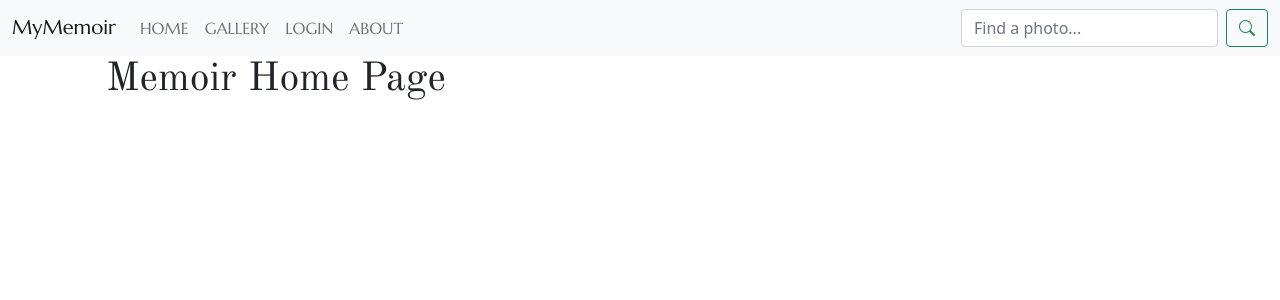
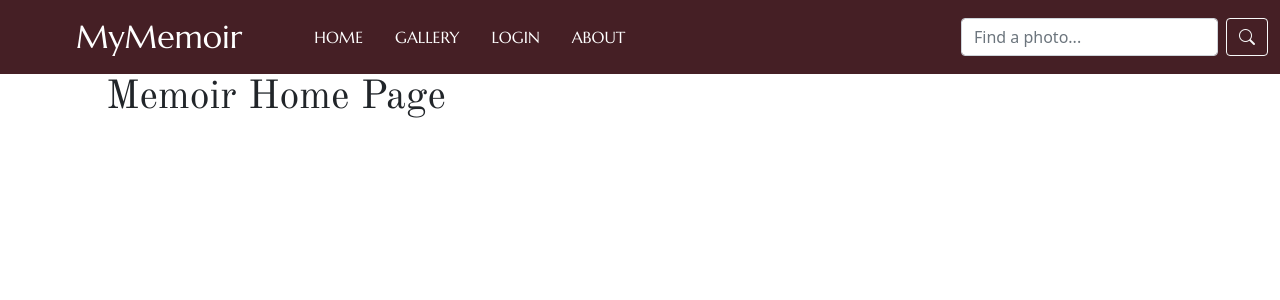
Before and after one commit to ShaviyaVictor/Django-photo-gallery, a Django app: page / in a window 1280 px wide. Shown: the top 300 px of the page. Run offline with Django 4.2, Linux system fonts and the light colour scheme.

Commit message:
Add styles to the NavBar

```diff
--- a/memoir/static/memoir/base.css
+++ b/memoir/static/memoir/base.css
@@ -8,6 +8,9 @@ font-family: 'Karma', serif; */
 font-family: 'Old Standard TT', serif; */
 @import url('https://fonts.googleapis.com/css2?family=Old+Standard+TT&display=swap');
 
+
+
+/* Global Styles */
 a, button {
   font-family: 'Marcellus', serif;
 }
@@ -19,3 +22,49 @@ p {
 h1, h2, h3, h4, h5, h6 {
   font-family: 'Old Standard TT', serif;
 }
+
+
+/* NavBar Styles */
+nav.bg-light {
+  background-color: #451F25 !important;
+}
+
+nav li a, a.navbar-brand{
+  color: #fff !important;
+}
+
+a.navbar-brand {
+  font-size: 2em;
+  margin: 0em 2em;
+}
+
+li a {
+  margin-right: 1em;
+}
+
+li a:hover {
+  color: #EEEEDB;
+  text-decoration: underline;
+}
+
+li a:focus {
+  color: #C7C7A9;
+  text-decoration: underline;
+}
+
+
+
+
+
+
+
+
+
+
+/* Small devices (portrait tablets and large phones, 600px and down) */
+@media only screen and (max-width: 600px) {
+  a.navbar-brand {
+    font-size: 1.8rem;
+    margin: 0em;
+  }
+}
--- a/memoir/templates/memoir/base.html
+++ b/memoir/templates/memoir/base.html
@@ -31,7 +31,8 @@
   </head>
   <body>
 
-    <nav class="navbar navbar-expand-lg navbar-light bg-light">
+    <!-- 'navbar-light' - is for a dark navbar toggler icon then 'navbar-dark' - is for a light navbar -->
+    <nav class="navbar navbar-expand-lg navbar-dark bg-light">
       <div class="container-fluid">
         <a class="navbar-brand" href="#">MyMemoir</a>
         <button class="navbar-toggler" type="button" data-bs-toggle="collapse" data-bs-target="#navbarSupportedContent" aria-controls="navbarSupportedContent" aria-expanded="false" aria-label="Toggle navigation">
@@ -54,7 +55,7 @@
           </ul>
           <form class="d-flex">
             <input class="form-control me-2" type="search" placeholder="Find a photo..." aria-label="Search">
-            <button class="btn btn-outline-success" type="submit">
+            <button class="btn btn-outline-light" type="submit">
               <i class="bi bi-search"></i>
             </button>
           </form>
```
